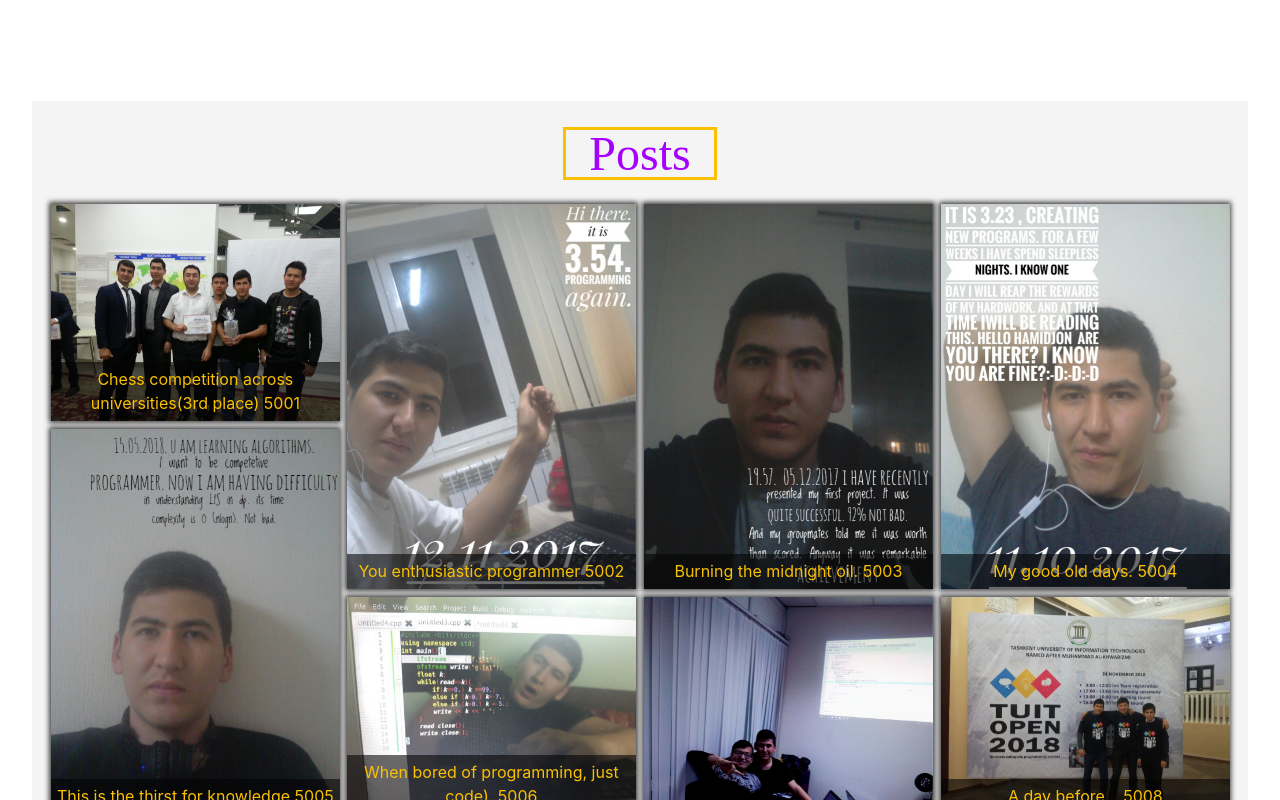
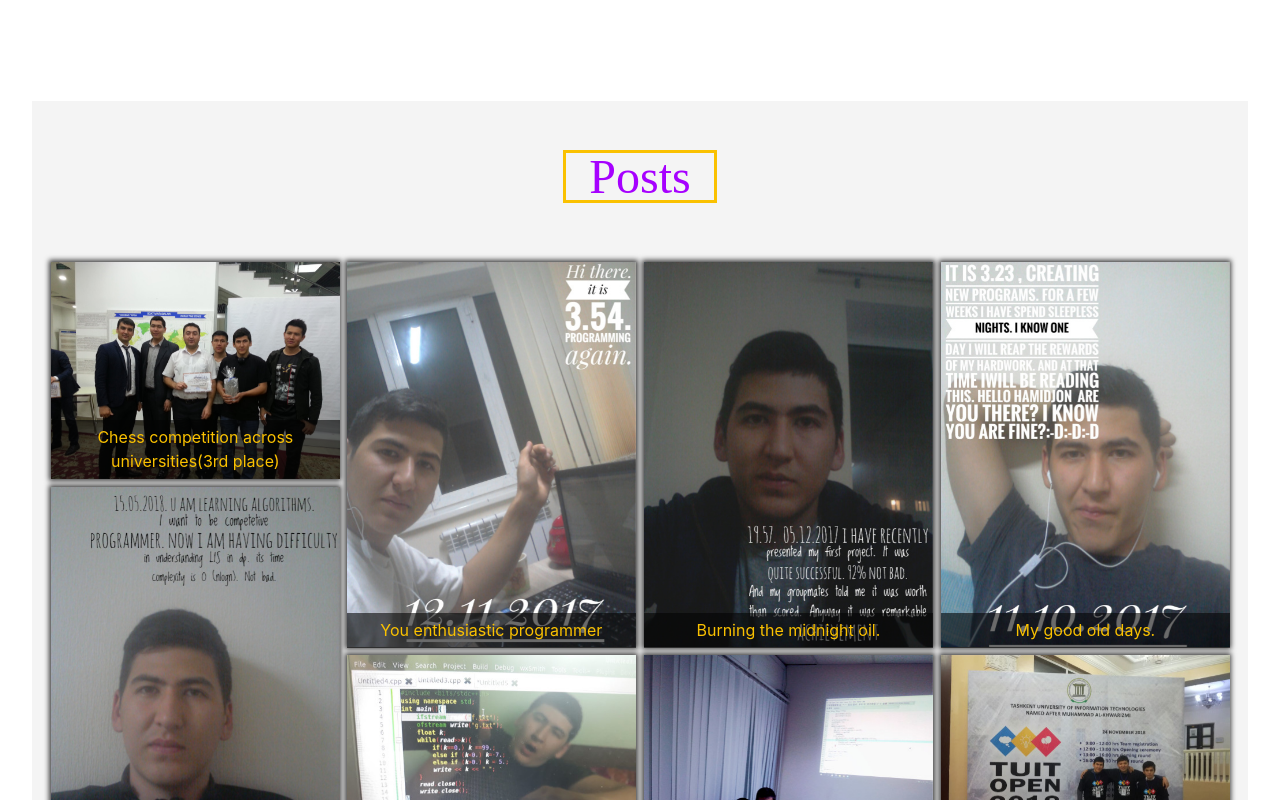
Before and after one commit to khamidjon-khamidov/my_resume, a React (Create React App) app: page / in a window 1280 px wide. Shown: the part 5880-6680 px from the top of the page. Built offline with nearby package versions, Linux system fonts and the light colour scheme; a web font is replaced by a local one.

Commit message:
posts-final

```diff
--- a/src/components/posts/PostItem.jsx
+++ b/src/components/posts/PostItem.jsx
@@ -41,7 +41,7 @@ function PostItem(props) {
         <Zoom bottom cascade when={isShow}>
             <div style={contStyle}>
                 <img style={imgStyle} src={postLink} alt="img" />
-                <p style={txtContStyle}>{postDescription + " " + postId}</p>
+                <p style={txtContStyle}>{postDescription}</p>
             </div>
         </Zoom>
     )
--- a/src/components/posts/Posts.jsx
+++ b/src/components/posts/Posts.jsx
@@ -12,7 +12,7 @@ function Posts() {
     return (
         <div className="posts-base-container">
             <div className="posts-container">
-                <div className="posts-title" style={{ textAlign: "center" }}>
+                <div className="posts-title" style={{ textAlign: "center", padding:"2% 0 3% 0" }}>
                     <p>Posts</p>
                 </div>
 
```
